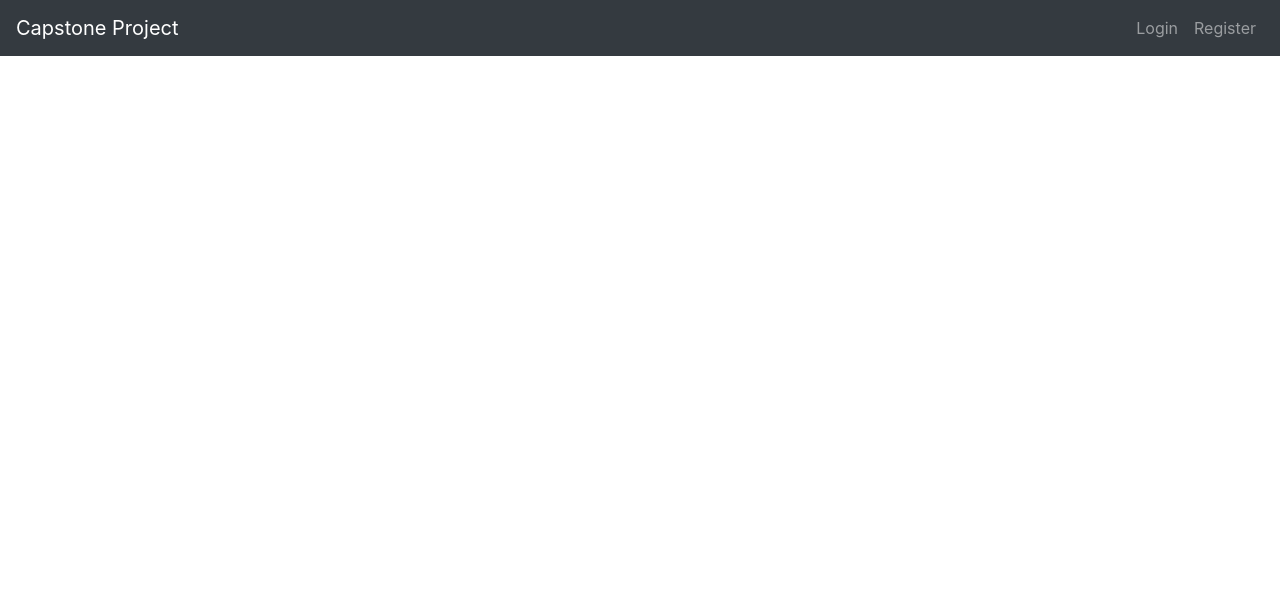
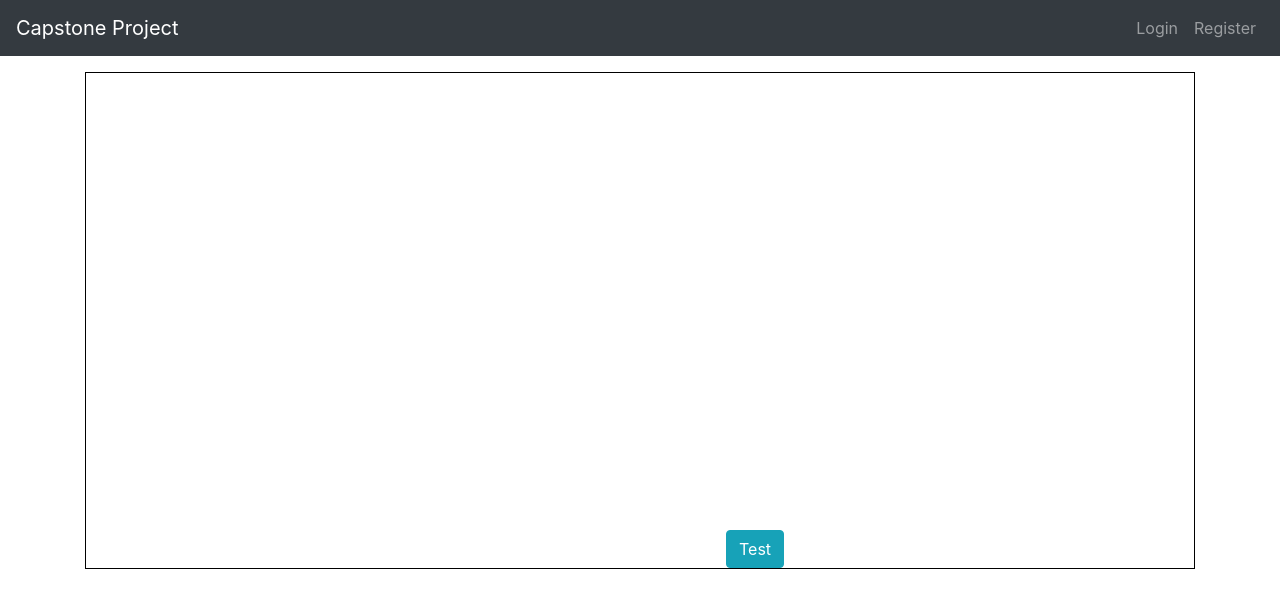
Before and after one commit to j-vanolst/Capstone-Project, a React (Create React App) app in the folder client/: page /canvas in a window 1280 px wide. Shown: the top 608 px of the page. Built offline with nearby package versions, Linux system fonts and the light colour scheme.

Commit message:
Initial <canvas> testing for drawing polygons over a frame

```diff
--- a/client/src/App.css
+++ b/client/src/App.css
@@ -40,3 +40,9 @@
 /* .dashboard-section {
   min-height: 250px;
 } */
+
+.canvas {
+  border-style: solid;
+  border-width: 1px;
+  border-color: black;
+}
--- a/client/src/App.js
+++ b/client/src/App.js
@@ -9,6 +9,8 @@ import Login from './components/login.component'
 import Register from './components/register.component'
 import Dashboard from './components/dashboard.component'
 import Profile from './components/profile.component'
+
+import Canvas from './components/canvas/canvas.component'
 
 
 class App extends Component {
@@ -24,6 +26,7 @@ class App extends Component {
                             <Route exact path="/register" component={Register} />
                             <Route exact path="/dashboard" component={Dashboard} />
                             <Route exact path="/profile" component={Profile} />
+                            <Route exact path="/canvas" component={Canvas} />
                         </Switch>
                     </div>
                 </div>
--- a/client/src/components/camera/camera.component.js
+++ b/client/src/components/camera/camera.component.js
@@ -25,8 +25,14 @@ export default class Camera extends Component {
             url: props.url,
             startTime: props.startTime,
             endTime: props.endTime,
-            cameraStream: new CameraStream()
+            cameraStream: ''
         }
+    }
+
+    componentDidMount() {
+        this.setState({
+            cameraStream: this.refs.cameraStream
+        })
     }
 
     remove() {
@@ -36,7 +42,7 @@ export default class Camera extends Component {
     }
 
     showStream() {
-        console.log('Show Stream')
+        console.log(this.state)
         this.state.cameraStream.handleShow()
     }
 
@@ -55,7 +61,7 @@ export default class Camera extends Component {
                     </p>
                     <EditCamera state={this.state} />
                     <Button variant="danger" onClick={this.remove}>Remove</Button>
-                    <CameraStream></CameraStream>
+                    <CameraStream refs="cameraStream"></CameraStream>
                 </div>
             </div>
         )
--- /dev/null
+++ b/client/src/components/canvas/canvas.component.js
@@ -0,0 +1,41 @@
+import React, { Component } from 'react'
+import { Button } from 'react-bootstrap'
+
+export default class Canvas extends React.Component {
+    constructor(props) {
+        super(props)
+
+        this.canvasRef = React.createRef()
+        this.drawRect = this.drawRect.bind(this)
+
+        this.state = {
+            canvas: '',
+            ctx: ''
+        }
+    }
+
+    componentDidMount() {
+        const canvas = this.canvasRef.current
+        const ctx = canvas.getContext('2d')
+        this.setState({
+            canvas: canvas,
+            ctx: ctx
+        })
+
+    }
+
+    drawRect(x1, y1, x2, y2) {
+        if (this.state.ctx) {
+            this.state.ctx.fillRect(10, 10, 50, 50)
+        }
+    }
+
+    render() {
+        return (
+            <div className="canvas">
+                <canvas ref={this.canvasRef} width={640} height={480} />
+                <Button variant="info" onClick={this.drawRect}>Test</Button>
+            </div>
+        )
+    }
+}
```
